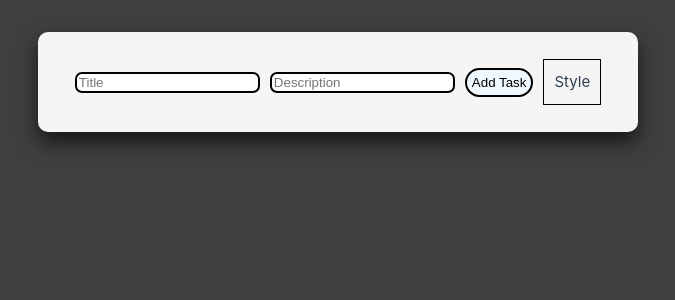
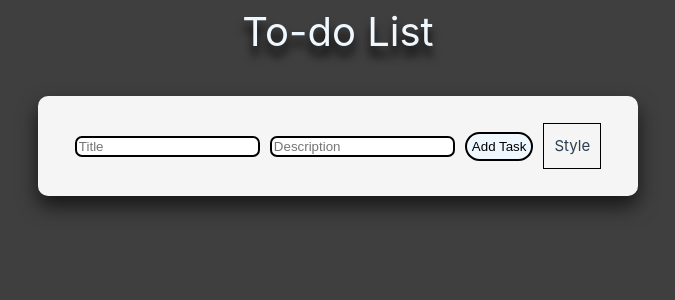
Before and after one commit to vmtuan12/todo, a Vue app: page / in a window 1280 px wide. Shown: the top 300 px of the page, without its empty margins (302-977 px from the left). Built offline with nearby package versions, Linux system fonts and the light colour scheme.

Commit message:
[draft] add transition for title

```diff
--- a/src/App.vue
+++ b/src/App.vue
@@ -5,9 +5,22 @@ import TodoList from './components/Todo/TodoList.vue';
 </script>
 
 <template>
+    <div class="title">To-do List</div>
     <TodoList/>
 </template>
 
 <style scoped>
-
+    .title {
+        color: aliceblue;
+        display: flex;
+        justify-content: center;
+        font-size: 40px;
+        text-shadow: 0 10px 10px black;
+        transition: font-size 2s;
+        width: fit-content;
+        margin: auto;
+    }
+    .title:hover {
+        font-size: 60px;
+    }
 </style>
```
